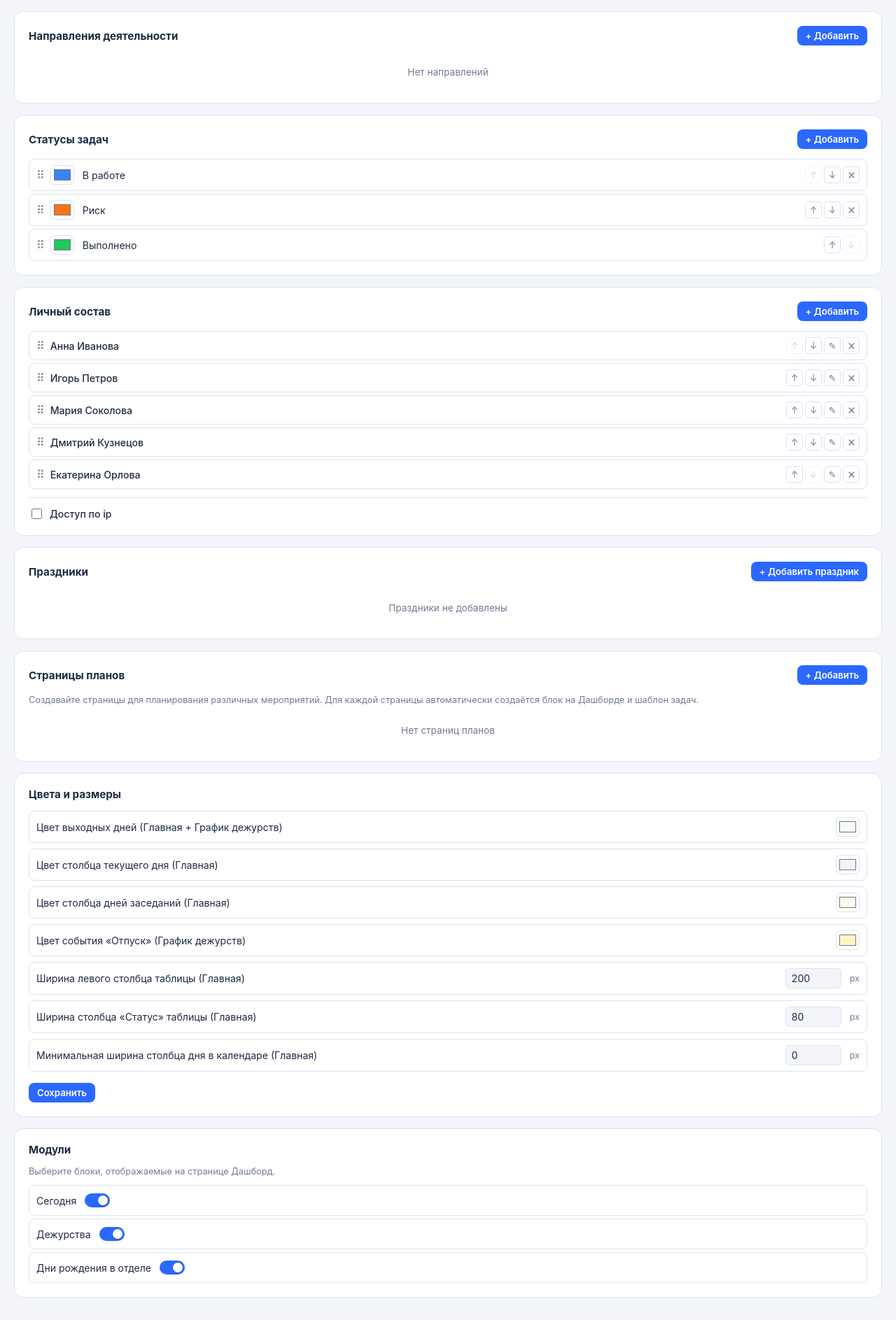
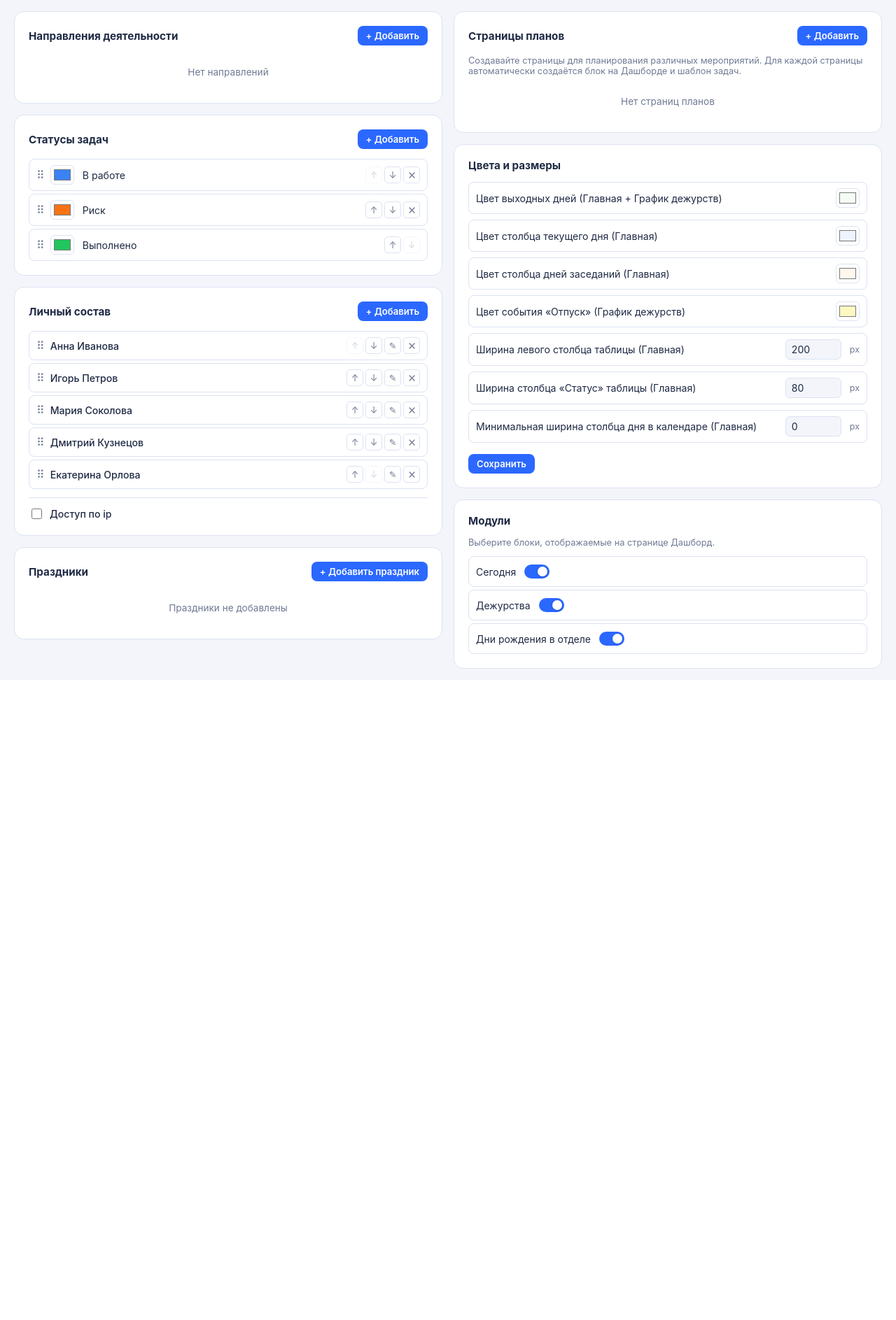
Before and after one commit to fortranov/meeting, a PHP site: page /settings.php in a window 1280 px wide. Shown: the part 52-1939 px from the top of the page at 70% size. After the commit the page ends 1008 px from the top, so only its background shows below. Run offline with PHP 8.4, Linux system fonts and the light colour scheme; data that the repository does not hold is empty.

Commit message:
Restore 2-column settings layout with post-load reflow fix
CSS: revert settings-grid to columns: 2 with break-inside: avoid and
display: contents on #planTemplateCards so template cards join the
column flow directly.

JS: after all async data loads in init(), force a browser reflow of
the settings-grid (display none/block cycle) so CSS multi-column
recalculates column heights with populated card content.

Co-Authored-By: Claude Sonnet 4.6 <noreply@anthropic.com>

```diff
--- a/settings.js
+++ b/settings.js
@@ -12,6 +12,9 @@ let planTemplateTasksCache = {}; // keyed by plan_page_id
 async function init() {
   bindEvents();
   await Promise.all([loadDirections(), loadStatuses(), loadPersons(), loadPlanPages(), loadHolidays(), loadSiteSettings(), loadModules()]);
+  // Force multi-column layout reflow after async data fills the cards
+  const grid = document.querySelector('.settings-grid');
+  if (grid) { grid.style.display = 'none'; grid.offsetHeight; grid.style.display = ''; }
 }
 
 function bindEvents() {
--- a/styles.css
+++ b/styles.css
@@ -641,8 +641,16 @@ body {
 }
 
 .settings-grid {
-  display: flex;
-  flex-direction: column;
+  columns: 2;
+  column-gap: 16px;
+}
+
+#planTemplateCards {
+  display: contents;
+}
+
+@media (max-width: 1024px) {
+  .settings-grid { columns: 1; }
 }
 
 .settings-card {
@@ -651,6 +659,7 @@ body {
   border-radius: 14px;
   padding: 20px;
   min-width: 0;
+  break-inside: avoid;
   margin-bottom: 16px;
 }
 
```
